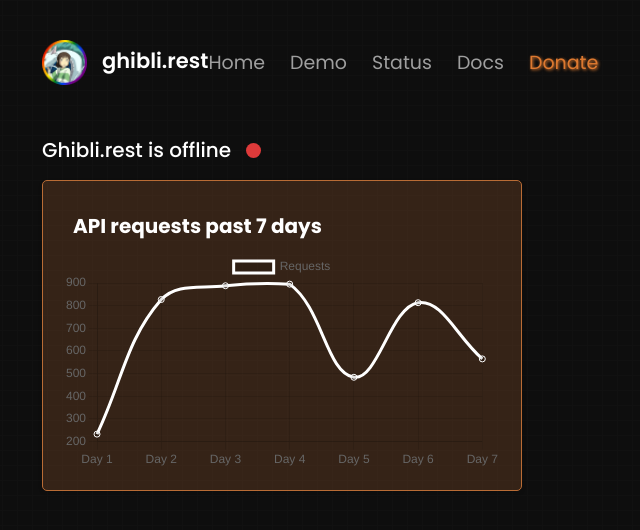
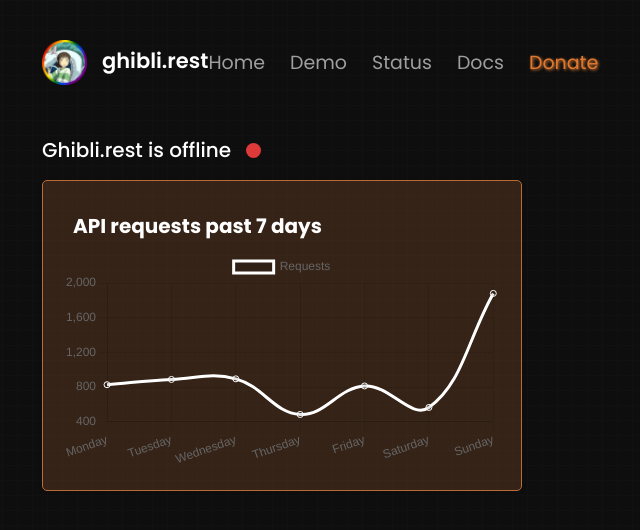
Before and after one commit to rivo-gg/ghibli-web, a Next.js app: page /status in a window 1280 px wide. Shown: the top 530 px of the page, without its empty margins (358-998 px from the left). Built offline with nearby package versions, Linux system fonts and the light colour scheme; no server answers.

Commit message:
feat: past days to graph
Instead of the graphs x axis saying day 1 day 2 and so on it now tells you the name of the day

Co-Authored-By: RT <46906497+rtgamingwdt@users.noreply.github.com>

```diff
--- a/src/pages/status.tsx
+++ b/src/pages/status.tsx
@@ -36,12 +36,36 @@ export const options = {
   },
 };
 
+const dayMap: any = {
+  0: "Sunday",
+  1: "Monday",
+  2: "Tuesday",
+  3: "Wednesday",
+  4: "Thursday",
+  5: "Friday",
+  6: "Saturday"
+};
+
+const getPastWeekDays = () => {
+  const today = new Date();
+  const pastWeekDays = [];
+
+  for (let i = 0; i < 7; i++) {
+    const pastDay = new Date(today);
+    pastDay.setDate(today.getDate() - i);
+    pastWeekDays.unshift(dayMap[pastDay.getDay()]);
+  }
+
+  return pastWeekDays;
+};
+
+
 export const data = {
-  labels: ["Day 1", "Day 2", "Day 3", "Day 4", "Day 5", "Day 6", "Day 7"],
+  labels: getPastWeekDays(),
   datasets: [
     {
       label: "Requests",
-      data: [233, 827, 888, 895, 484, 813, 565], // Example request data for each day
+      data: [827, 888, 895, 484, 813, 565, 1880], // Example request data for each day
       fill: true,
       borderColor: "rgba(255,255,255,1)",
       tension: 0.4,
```
